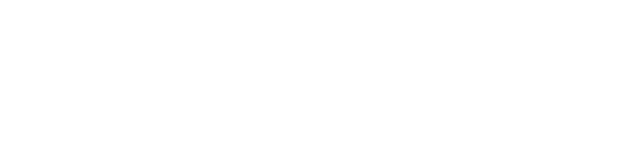
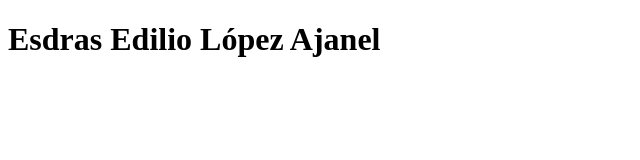
Before and after one commit to elopez-2021393/Prueba1_IN5AM, a plain HTML site: page index.html in a window 1280 px wide. Shown: the whole page, without its empty margins (0-640 px from the left). Drawn offline with Linux system fonts and the light colour scheme.

Commit message:
Agregar nombre en título 1

```diff
--- a/index.html
+++ b/index.html
@@ -6,6 +6,6 @@
     <title>Esdras Lopez</title>
 </head>
 <body>
-
+    <h1>Esdras Edilio López Ajanel</h1>
 </body>
 </html>
```
